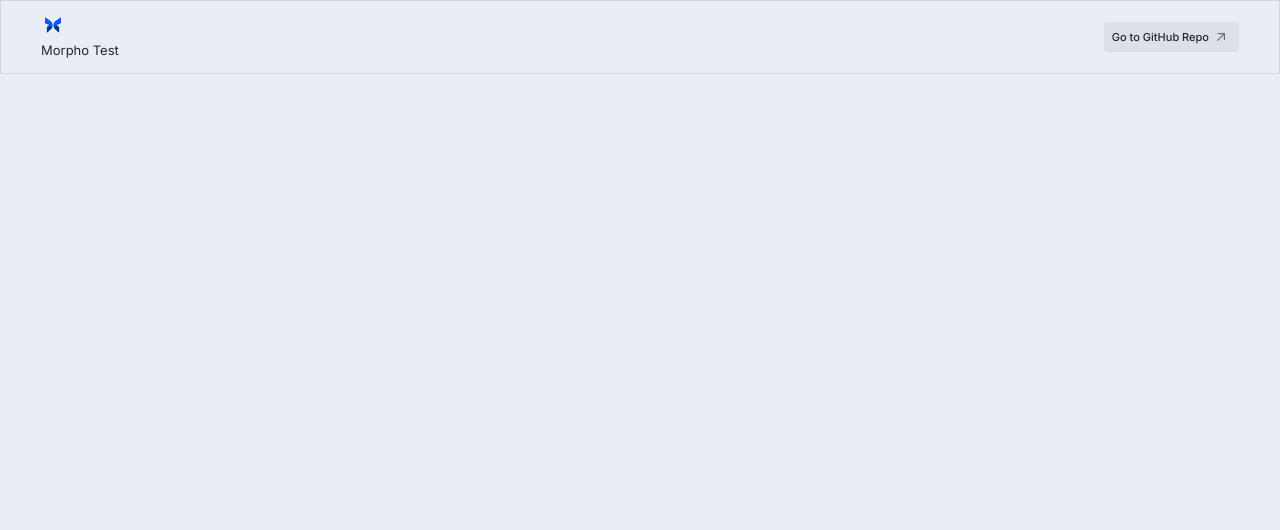
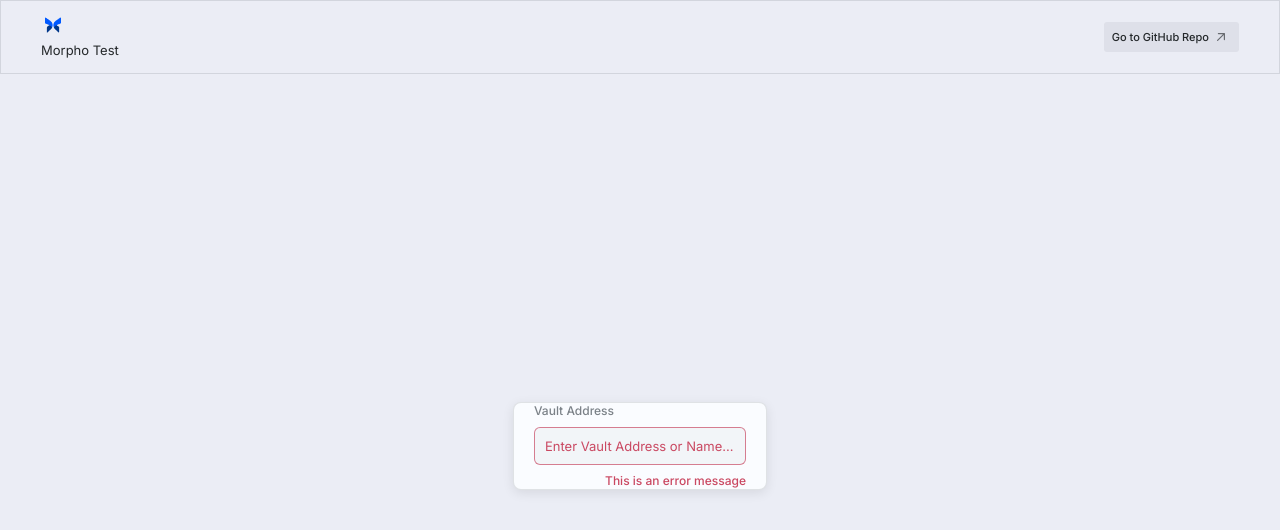
Before and after one commit to ronyevernaes/morpho-vault-info-card, a Next.js app: page / in a window 1280 px wide. Shown: the top 530 px of the page. Built offline with nearby package versions, Linux system fonts and the light colour scheme.

Commit message:
input search base implementation

```diff
--- /dev/null
+++ b/src/app/components/SearchInput/index.tsx
@@ -0,0 +1,27 @@
+"use client"
+
+import { FC, useEffect, useMemo, useState } from "react";
+import debounce from "debounce";
+
+import { InputText } from "@/components/ui";
+
+export const SearchInput: FC = () => {
+  const [search, setSearch] = useState<string>("");
+
+  const debouncedSearch = useMemo(() => debounce((_) => {
+  }, 300), []);
+
+  useEffect(() => {
+    debouncedSearch(search);
+  }, [debouncedSearch, search]);
+
+  return (
+    <InputText
+      label="Vault Address"
+      placeholder="Enter Vault Address or Name..."
+      value={search}
+      error="This is an error message"
+      onChange={(e) => setSearch(e.target.value)}
+    />
+  );
+};
--- a/src/app/layout.tsx
+++ b/src/app/layout.tsx
@@ -21,7 +21,10 @@ export default function RootLayout({
     <html lang="en">
       <body className={inter.className}>
         <Header />
-        {children}
+
+        <main>
+          {children}
+        </main>
       </body>
     </html>
   );
--- a/src/app/page.tsx
+++ b/src/app/page.tsx
@@ -1,6 +1,12 @@
+import { Card } from "@/components/ui";
+import { SearchInput } from "./components/SearchInput";
+
 export default function Home() {
   return (
-    <div>
-    </div>
+    <Card className="w-[350px]">
+      <div className="px-5 py-[50px] w-full">
+        <SearchInput />
+      </div>
+    </Card>
   );
 }
```
Also changed, not shown: package.json (+8 -5 lines), 1 other file (tests, documents, lock files or other folders).
